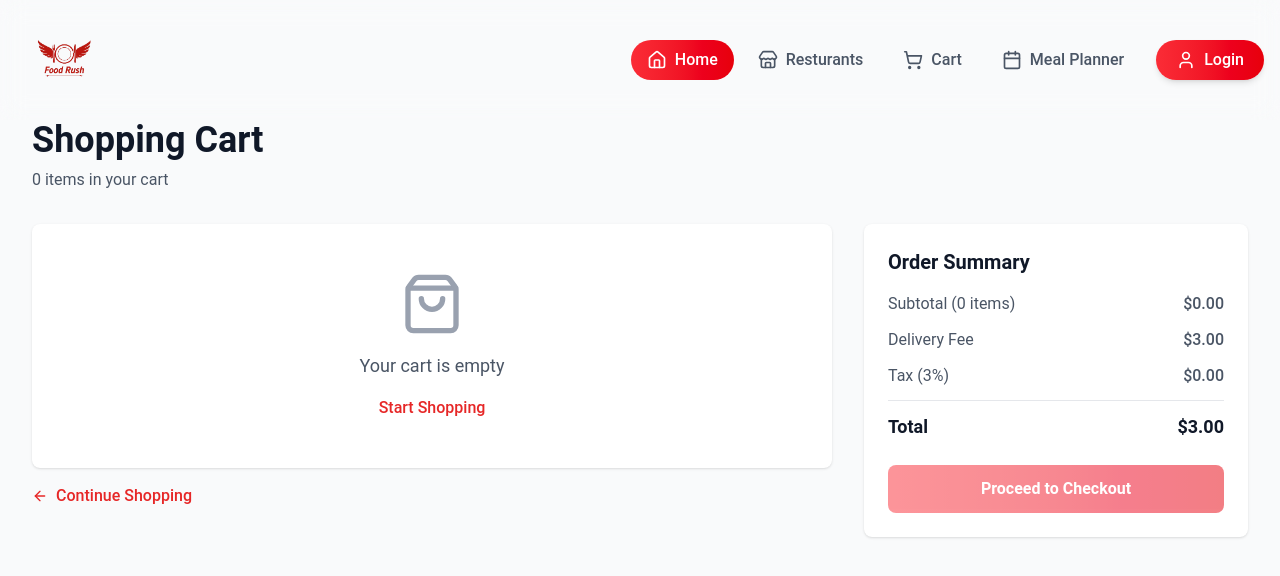
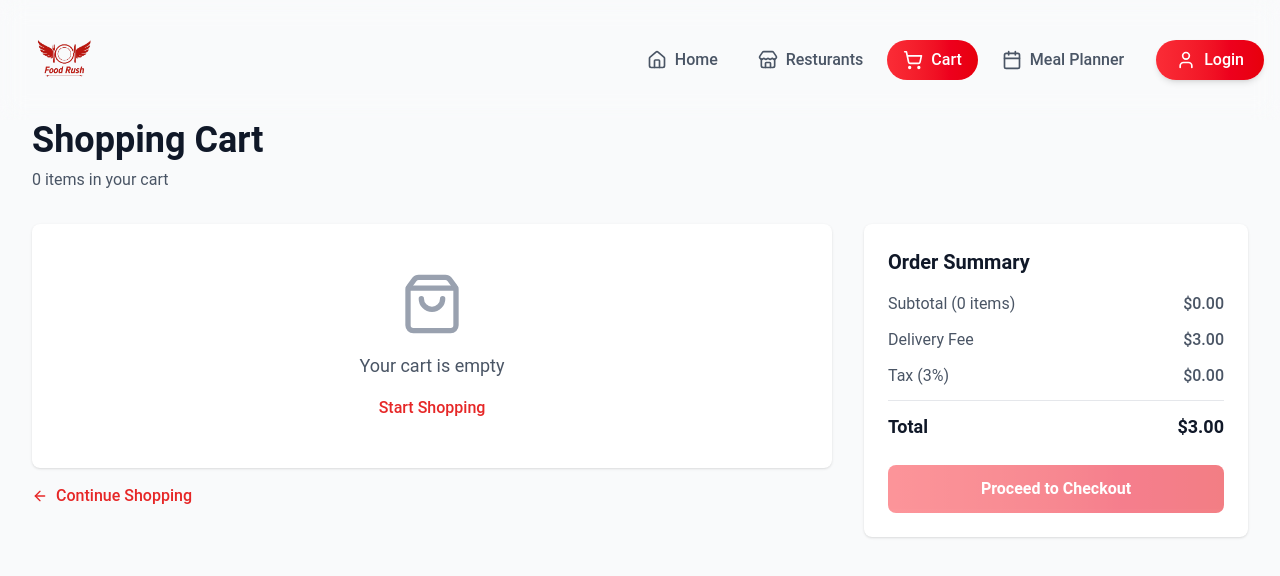
Before and after one commit to MaryamArif7/FoodDelivery, a Next.js app in the folder frontend/: page /cart in a window 1280 px wide. Shown: the top 576 px of the page. Built offline with nearby package versions, Linux system fonts and the light colour scheme.

Commit message:
nav done

```diff
--- a/frontend/app/cart/page.tsx
+++ b/frontend/app/cart/page.tsx
@@ -241,7 +241,7 @@ export default function Cart() {
   };
 
   return (
-    <div className="min-h-screen bg-gray-50 ">
+    <div className="min-h-screen  ">
       <Nav />
       <div className="mx-auto max-w-7xl px-4 sm:px-6 lg:px-8">
         <div className="mb-8">
--- a/frontend/app/globals.css
+++ b/frontend/app/globals.css
@@ -21,7 +21,7 @@ html {
 
 /* Body defaults */
 body {
-  background: #ffffff !important;
+  background: #F9FAFB !important;
   color: #000000 !important;
   font-family: 'Roboto', sans-serif;
 }
--- a/frontend/app/page.tsx
+++ b/frontend/app/page.tsx
@@ -5,7 +5,7 @@ import { Footer } from "@/components/common/footer";
 export default function Home() {
   return (
     <>
-      <div className="max-w-7xl mx-auto px-4 sm:px-6 lg:px-8">
+      <div className=" max-w-7xl mx-auto px-4 sm:px-6 lg:px-8">
         <Hero />
         <ResturantSection />
       </div>
--- a/frontend/components/common/nav.tsx
+++ b/frontend/components/common/nav.tsx
@@ -1,26 +1,36 @@
 "use client";
 import Link from "next/link";
 import { useState } from "react";
-import { Home, Store, Calendar, User, Menu, X , ShoppingCart} from "lucide-react";
+import { usePathname } from "next/navigation";
+import {
+  Home,
+  Store,
+  Calendar,
+  User,
+  Menu,
+  X,
+  ShoppingCart,
+} from "lucide-react";
+
+const Links = [
+  { href: "/", name: "Home", icon: Home },
+  { href: "/resturants", name: "Resturants", icon: Store },
+  { href: "/cart", name: "Cart", icon: ShoppingCart },
+  { href: "/meal-planner", name: "Meal Planner", icon: Calendar },
+];
 
 export const Nav = () => {
-  const [activeTab, setActiveTab] = useState("home");
   const [isMenuOpen, setIsMenuOpen] = useState(false);
+  const pathname = usePathname();
 
   const toggleMenu = () => {
     setIsMenuOpen(!isMenuOpen);
   };
 
-  const handleLinkClick = (tab) => {
-    setActiveTab(tab);
-    setIsMenuOpen(false);
-  };
-console.log(activeTab);
   return (
     <nav className="top-0 z-50 backdrop-blur-md">
       <div className="max-w-7xl mx-auto px-4 py-3">
         <div className="flex items-center justify-between">
-
           <Link href="/" className="flex-shrink-0">
             <img
               src="/logo3.png"
@@ -30,56 +40,15 @@ console.log(activeTab);
           </Link>
 
           <div className="hidden lg:flex items-center gap-2">
-            <Link
-              href="/"
-              onClick={() => setActiveTab("home")}
-              className={`flex items-center gap-2 px-4 py-2 rounded-full transition-all duration-200 ${
-                activeTab === "home"
-                  ? "bg-gradient-to-r from-red-500 to-red-600 text-white"
-                  : "text-gray-600 hover:bg-gray-100"
-              }`}
-            >
-              <Home className="w-5 h-5" />
-              <span className="font-medium">Home</span>
-            </Link>
-
-            <Link
-              href="/resturants"
-              onClick={() => setActiveTab("Resturants")}
-              className={`flex items-center gap-2 px-4 py-2 rounded-full transition-all duration-200 ${
-                activeTab === "Resturants"
-                  ? "bg-gradient-to-r from-red-500 to-red-600 text-white"
-                  : "text-gray-600 hover:bg-gray-100"
-              }`}
-            >
-              <Store className="w-5 h-5" />
-              <span className="font-medium">Resturants</span>
-            </Link>
-
-            <Link
-              href="/cart"
-              onClick={() => setActiveTab("cart")}
-              className={`flex items-center gap-2 px-4 py-2 rounded-full transition-all duration-200 ${
-                activeTab === "cart"
-                  ? "bg-gradient-to-r from-red-500 to-red-600 text-white"
-                  : "text-gray-600 hover:bg-gray-100"
-              }`}
-            >
-              <ShoppingCart className="w-5 h-5" />
-              <span className="font-medium">Cart</span>
-            </Link>
-            <Link
-              href="/meal-planner"
-              onClick={() => setActiveTab("meal-planner")}
-              className={`flex items-center gap-2 px-4 py-2 rounded-full transition-all duration-200 ${
-                activeTab === "meal-planner"
-                  ? "bg-gradient-to-r from-red-500 to-red-600 text-white"
-                  : "text-gray-600 hover:bg-gray-100"
-              }`}
-            >
-              <Calendar className="w-5 h-5" />
-              <span className="font-medium">Meal Planner</span>
-            </Link>
+            {Links.map((link) => (
+              <LinkNav
+                key={link.href}
+                href={link.href}
+                icon={link.icon}
+                name={link.name}
+                pathname={pathname}
+              />
+            ))}
 
             <Link
               href="/auth/signin"
@@ -89,7 +58,6 @@ console.log(activeTab);
               <span>Login</span>
             </Link>
           </div>
-
 
           <button
             onClick={toggleMenu}
@@ -102,61 +70,21 @@ console.log(activeTab);
               <Menu className="w-6 h-6" />
             )}
           </button>
-
         </div>
-
 
         {isMenuOpen && (
           <div className="lg:hidden mt-4 pb-4 space-y-2">
-            <Link
-              href="/"
-              onClick={() => handleLinkClick("home")}
-              className={`flex items-center gap-3 px-4 py-3 rounded-lg transition-all duration-200 ${
-                activeTab === "home"
-                  ? "bg-gradient-to-r from-red-500 to-red-600 text-white"
-                  : "text-gray-600 hover:bg-gray-100"
-              }`}
-            >
-              <Home className="w-5 h-5" />
-              <span className="font-medium">Home</span>
-            </Link>
-
-            <Link
-              href="/resturants"
-              onClick={() => handleLinkClick("resturants")}
-              className={`flex items-center gap-3 px-4 py-3 rounded-lg transition-all duration-200 ${
-                activeTab === "resturants"
-                  ? "bg-gradient-to-r from-red-500 to-red-600 text-white"
-                  : "text-gray-600 hover:bg-gray-100"
-              }`}
-            >
-              <Store className="w-5 h-5" />
-              <span className="font-medium">Resturants</span>
-            </Link>
-               <Link
-              href="/cart"
-              onClick={() => setActiveTab("cart")}
-              className={`flex items-center gap-2 px-4 py-2 rounded-full transition-all duration-200 ${
-                activeTab === "cart"
-                  ? "bg-gradient-to-r from-red-500 to-red-600 text-white"
-                  : "text-gray-600 hover:bg-gray-100"
-              }`}
-            >
-              <ShoppingCart className="w-5 h-5" />
-              <span className="font-medium">Cart</span>
-            </Link>
-            <Link
-              href="/meal-planner"
-              onClick={() => handleLinkClick("meal-planner")}
-              className={`flex items-center gap-3 px-4 py-3 rounded-lg transition-all duration-200 ${
-                activeTab === "meal-planner"
-                  ? "bg-gradient-to-r from-red-500 to-red-600 text-white"
-                  : "text-gray-600 hover:bg-gray-100"
-              }`}
-            >
-              <Calendar className="w-5 h-5" />
-              <span className="font-medium">Meal Planner</span>
-            </Link>
+            {Links.map((link) => (
+              <LinkNav
+                key={link.href}
+                href={link.href}
+                icon={link.icon}
+                name={link.name}
+                pathname={pathname}
+                mobile
+                onClose={() => setIsMenuOpen(false)}
+              />
+            ))}
 
             <Link
               href="/auth/signin"
@@ -172,3 +100,28 @@ console.log(activeTab);
     </nav>
   );
 };
+
+const LinkNav = ({ href, icon: Icon, name, pathname, mobile, onClose }) => {
+  const isActive = pathname === href;
+
+  const handleClick = () => {
+    if (onClose) onClose();
+  };
+
+  return (
+    <Link
+      href={href}
+      onClick={handleClick}
+      className={`flex items-center ${
+        mobile ? "gap-3 px-4 py-3 rounded-lg" : "gap-2 px-4 py-2 rounded-full"
+      } transition-all duration-200 ${
+        isActive
+          ? "bg-gradient-to-r from-red-500 to-red-600 text-white"
+          : "text-gray-600 hover:bg-gray-100"
+      }`}
+    >
+      <Icon className="w-5 h-5" />
+      <span className="font-medium">{name}</span>
+    </Link>
+  );
+};
```
